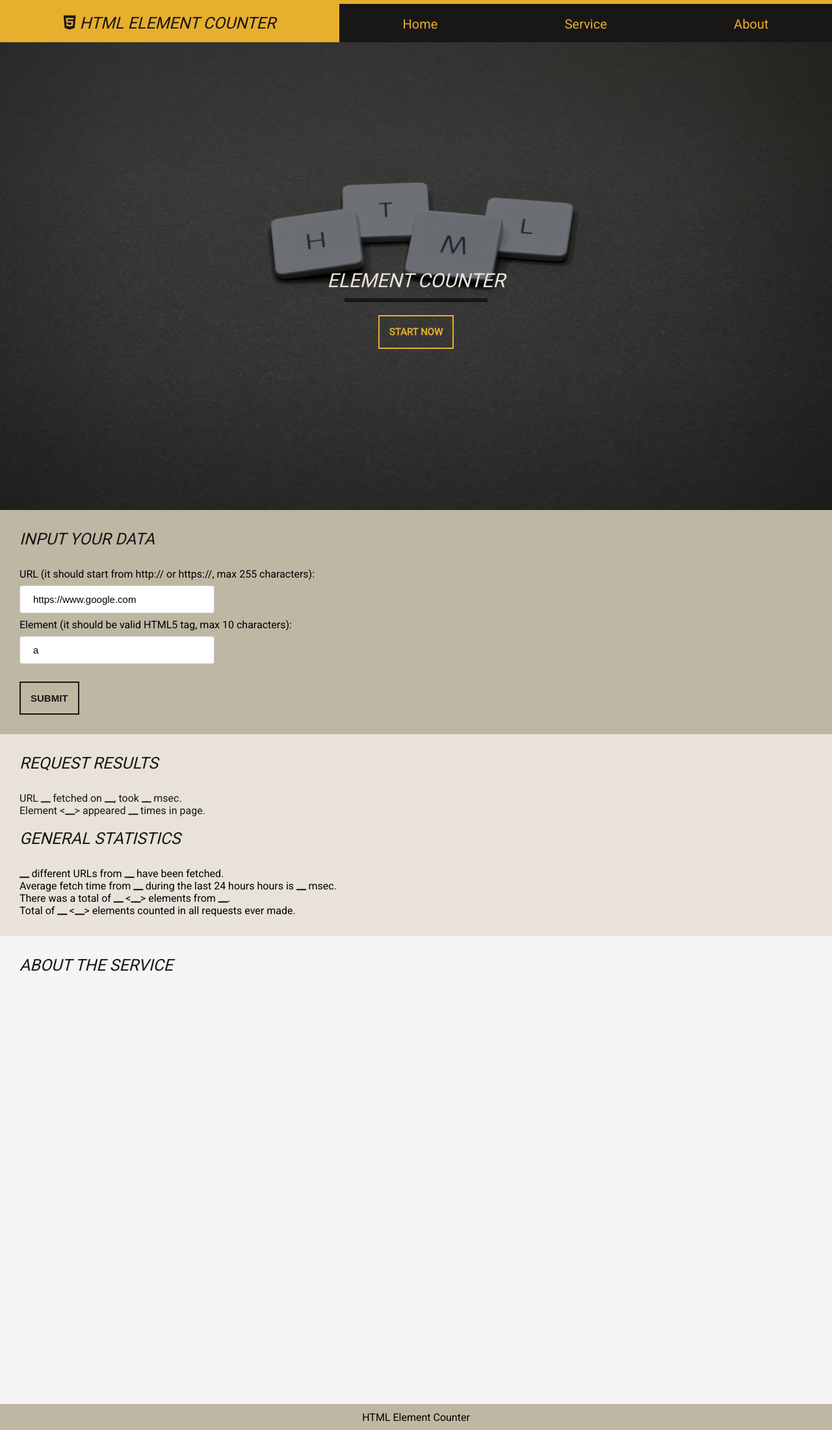
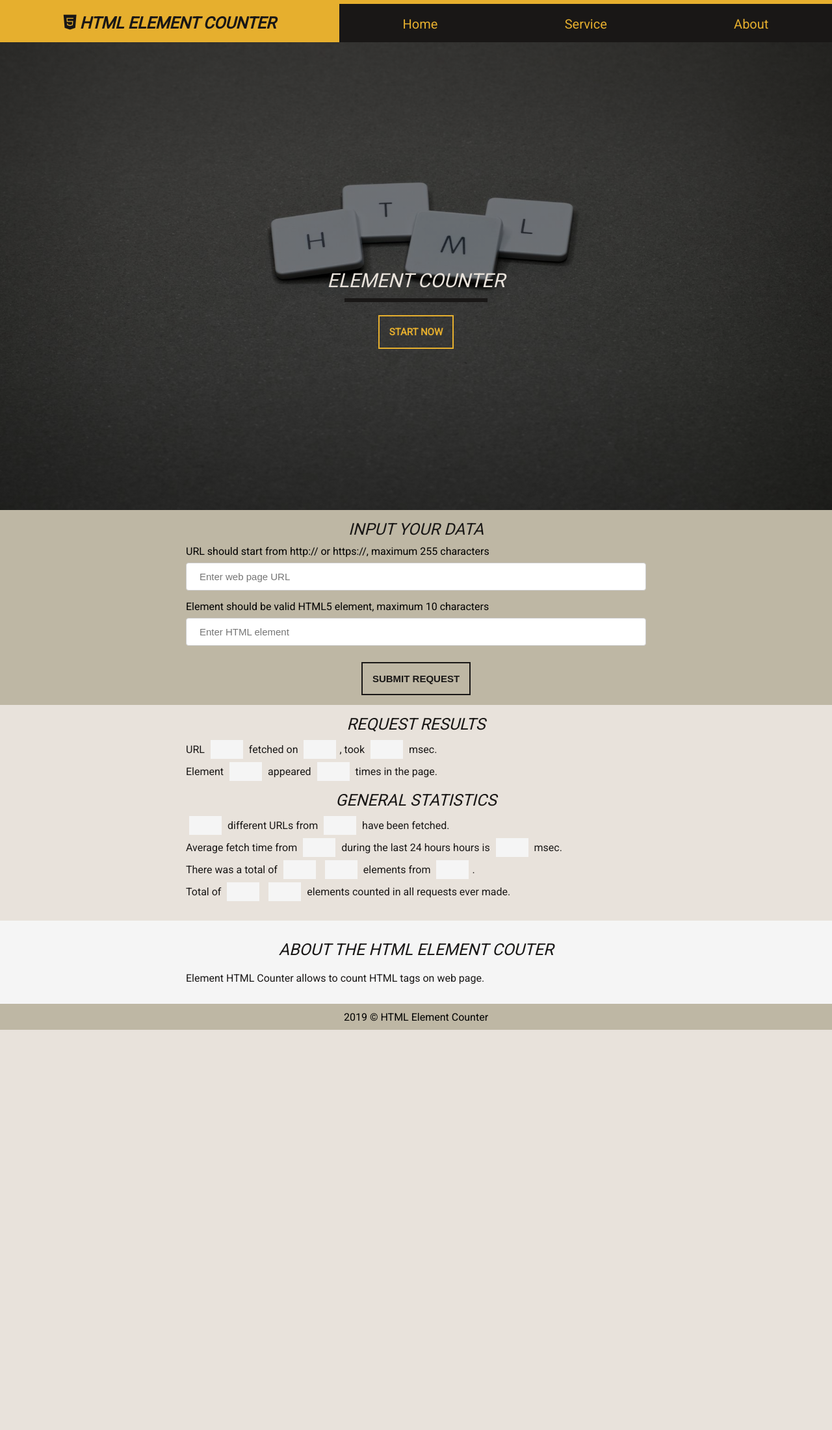
Before and after one commit to IgorBalamut/HTMLElementCounter, a PHP site: page /project/ in a window 1280 px wide. Shown: the whole page at 65% size. After the commit the page ends 1585 px from the top, so only its background shows below. Run offline with PHP 8.4, Linux system fonts and the light colour scheme; some libraries are stand-ins or nearby versions.

Commit message:
page layout

```diff
--- a/app/controller/ControllerCounter.php
+++ b/app/controller/ControllerCounter.php
@@ -284,7 +284,8 @@
 	public function OutputData() {
 
 		$this->result['output_url'] = $this->input_url;
-		$this->result['output_element'] = $this->input_element;
+		$this->result['output_element'] =
+		'<' . $this->input_element . '>' ;
 		$this->result['output_domain'] = $this->domain_name;
 		$this->result['output_count'] = $this->output_count;
 		$this->result['output_time'] = $this->request_time;
--- a/app/database/database.sql
+++ b/app/database/database.sql
@@ -1,5 +1,8 @@
+-- drop database if exists
+drop database if exists project;
+
 -- create database
-create database project;
+create database if not exists project;
 
 -- use database
 use project;
--- a/css/styles.css
+++ b/css/styles.css
@@ -41,6 +41,7 @@
 	background: #e6af2e;
 	font-size: 25px;
 	font-style: italic;
+	font-weight: bold;
 }
 
 .logo:hover {
@@ -149,29 +150,34 @@
 
 /** counter section **/
 #counter {
-	padding: 30px 0;
+	padding: 15px 0;
 	background-color: #beb7a4;
+	display: flex;
+	align-items: center;
+	justify-content: center;
 }
 
 .counter-container {
-	max-width: 90vw;
+	min-width: 60%;
 	padding: 0 30px;
 	margin: 0,auto;
 }
 
-.counter-text {
+.counter-title {
 	font-size: 25px;
+	font-weight: 500;
+	font-style: italic;
 	text-transform: uppercase;
 	color:#191716;
-	font-style: italic;
-	margin-bottom: 30px;
+	margin-bottom: 10px;
+	text-align: center;
 }
 
 #counter input[type=text], select {
   font-size: 15px;
-  min-width: 300px;
+  min-width: 100%;
   padding: 12px 20px;
-  margin: 8px 0;
+  margin: 8px 0 15px 0;
   display: inline-block;
   border: 1px solid #ccc;
   border-radius: 4px;
@@ -182,15 +188,16 @@
 	text-decoration: none;
 	display: block;
 	text-align: center;
+	margin: 10px auto 0 auto;
 
 	font-size: 15px;
 	font-weight: bold;
 	padding: 15px;
 	text-transform: uppercase;
-	margin: 0 0;
 	background: transparent;
 	color: #191716;
 	border: 2px solid #191716;
+	outline: none;
 }
 
 input[type=submit]:hover {
@@ -199,58 +206,89 @@
   border: 2px solid #e6af2e;
 }
 
+
 /** end of counter section **/
 
 /** results section **/
 #result {
-	padding: 30px 0;
 	background-color: #e8e2db;
+	padding: 15px 0;
+	display: flex;
+	align-items: center;
+	justify-content: center;
 }
 
 .result-container {
-	max-width: 90vw;
+	min-width: 60%;
 	padding: 0 30px;
 	margin: 0,auto;
 }
 
 .result-title {
 	font-size: 25px;
+	font-weight: 500;
+	font-style: italic;
 	text-transform: uppercase;
 	color:#191716;
-	font-style: italic;
-	margin-bottom: 30px;
+	margin-bottom: 10px;
+	text-align: center;
+}
+
+.result-text {
+	margin-bottom: 15px;
 }
 
 .result-text p {
 	font-weight: 500px;
 	color:#191716;
+	margin-bottom: 5px;
 }
 
 #result span {
+	display: inline-block;
+  	min-width: 50px;
+  	padding: 5px 5px 5px 5px;
+  	margin: 0 5px 0 5px;
 	font-weight: bold;
+	background-color: whitesmoke;
+	text-align: center;
+}
+
+/* to set height for empty span*/
+#result span:empty:before {
+  content: "\00a0";
 }
 
 /** end of results section **/
 
 /** about section **/
 #about {
-	min-height: 90vh;
+	background-color: whitesmoke;
 	padding: 30px 0;
-	background-color: whitesmoke;
+	display: flex;
+	align-items: center;
+	justify-content: center;
 }
 
 .about-container {
-	max-width: 90vw;
+	min-width: 60%;
 	padding: 0 30px;
 	margin: 0,auto;
 }
 
 .about-title {
 	font-size: 25px;
+	font-weight: 500;
+	font-style: italic;
 	text-transform: uppercase;
 	color:#191716;
-	font-style: italic;
-	margin-bottom: 30px;
+	margin-bottom: 20px;
+	text-align: center;
+}
+
+.about-text p {
+	font-weight: 500px;
+	color:#191716;
 }
 /** end of about section **/
 
@@ -264,3 +302,10 @@
     justify-content: center;
 }
 /** end of footer section **/
+
+/** modal section **/
+#modal {
+    display: none;
+    position: fixed;
+}
+/** end of modal section **/
--- a/index.php
+++ b/index.php
@@ -9,6 +9,7 @@
 	<meta name="description" content="Project">
 	<meta name="author" content="Igor B">
 
+	<link rel="shortcut icon" type="image/x-icon" href="images/html5.png">
 	<!-- Google Fonts  -->
 	<link href="https://fonts.googleapis.com/css?family=Roboto" rel="stylesheet">
 	<!-- <link href="https://fonts.googleapis.com/css?family=Roboto:500" rel="stylesheet"> -->
@@ -60,17 +61,21 @@
 <!-- counter section -->
 <section id="counter">
 	<div class="counter-container">
-		<div class="counter-text">Input your data</div>
+		<h1 class="counter-title">Input your data</h1>
 		<form id="input_form" method="post" action="counter.php">
-		 	URL (it should start from http:// or https://, max 255 characters):
+		 	URL should start from http:// or https://, maximum 255 characters
 		 	<br>
-		  	<input type="text" name="input_url" value="https://www.google.com" required pattern="^(http|https):\/\/(.*)" maxlength="255">
+		  	<input type="text" name="input_url"
+			placeholder="Enter web page URL"
+		  	required pattern="^(http|https):\/\/(.*)" maxlength="255">
 		  	<br>
-		 	Element (it should be valid HTML5 tag, max 10 characters):
+		 	Element should be valid HTML5 element, maximum 10 characters
 		 	<br>
-			<input type="text" name="input_element" value="a" required pattern="^[a-zA-Z]+$" maxlength="10">
-		  	<br><br>
-		  	<input type="submit" value="Submit">
+			<input type="text" name="input_element"
+			placeholder="Enter HTML element"
+			required pattern="^[a-zA-Z]+$" maxlength="10">
+		  	<input type="submit" value="Submit Request">
+
 	</form>
 	</div>
 </section>
@@ -80,16 +85,18 @@
 		<div class="result-title">Request results</div>
 
 	<div class="result-text">
-	<p>URL  <span class="output_url">__</span> fetched on <span class="output_time">__</span>, took <span class="output_period">__</span> msec.</p>
-    <p>Element <<span class="output_element">__</span>> appeared <span class="output_count">__</span> times in page.</p>
-	</div>
-    <br/>
+	<p>URL  <span class="output_url correct"></span> fetched on <span class="output_time correct"></span>, took <span class="output_period"></span> msec.</p>
+    <p>Element <span class="output_element"></span> appeared <span class="output_count"></span> times in the page.</p>
+	 </div>
+
     <div class="result-title">General Statistics</div>
 
-    <p><span class="stat_count_url">__</span> different URLs from <span class="output_domain">__</span> have been fetched.</p>
-    <p>Average fetch time from <span class="output_domain">__</span> during the last 24 hours hours is <span class="stat_average_time">__</span> msec.</p>
-    <p>There was a total of <span class="stat_element_domain">__</span> <<span class="output_element">__</span>> elements from <span class="output_domain">__</span>.</p>
-    <p>Total of <span class="stat_total_element">__</span> <<span class="output_element">__</span>> elements counted in all requests ever made.</p>
+    <div class="result-text">
+    <p><span class="stat_count_url"></span> different URLs from <span class="output_domain"></span> have been fetched.</p>
+    <p>Average fetch time from <span class="output_domain"></span> during the last 24 hours hours is <span class="stat_average_time"></span> msec.</p>
+    <p>There was a total of <span class="stat_element_domain"></span> <span class="output_element"></span> elements from <span class="output_domain"></span>.</p>
+    <p>Total of <span class="stat_total_element"></span> <span class="output_element"></span> elements counted in all requests ever made.</p>
+    </div>
 
 </div>
 </div>
@@ -99,15 +106,27 @@
 <!-- about section -->
 <section id="about">
 	<div class="about-container">
-		<div class="about-title">About the Service</div>
+		<div class="about-title">About the HTML ELement Couter
+		</div>
+		<div class="about-text"><p>Element HTML Counter allows to count HTML tags on web page.</p>
+		</div>
 </section>
 <!-- end of about section -->
 
 <!-- footer -->
 <footer id="footer">
-<p>HTML Element Counter</p>
-<footer>
+<p>2019 &copy; HTML Element Counter</p>
+</footer>
 <!-- end of footer -->
+
+<!-- modal -->
+<!-- <div id="modal" class="modal">
+	<div class="modal-content">
+		<p>It is a modal</p>
+	</div>
+</div> -->
+<!-- end of modal -->
+
 
 <!-- jQuery Core 3.3.1 -->
 <script src="https://code.jquery.com/jquery-3.3.1.min.js"
```
Also changed, not shown: images/html5.png (added). Lines whose indentation alone changed are shown as unchanged.
